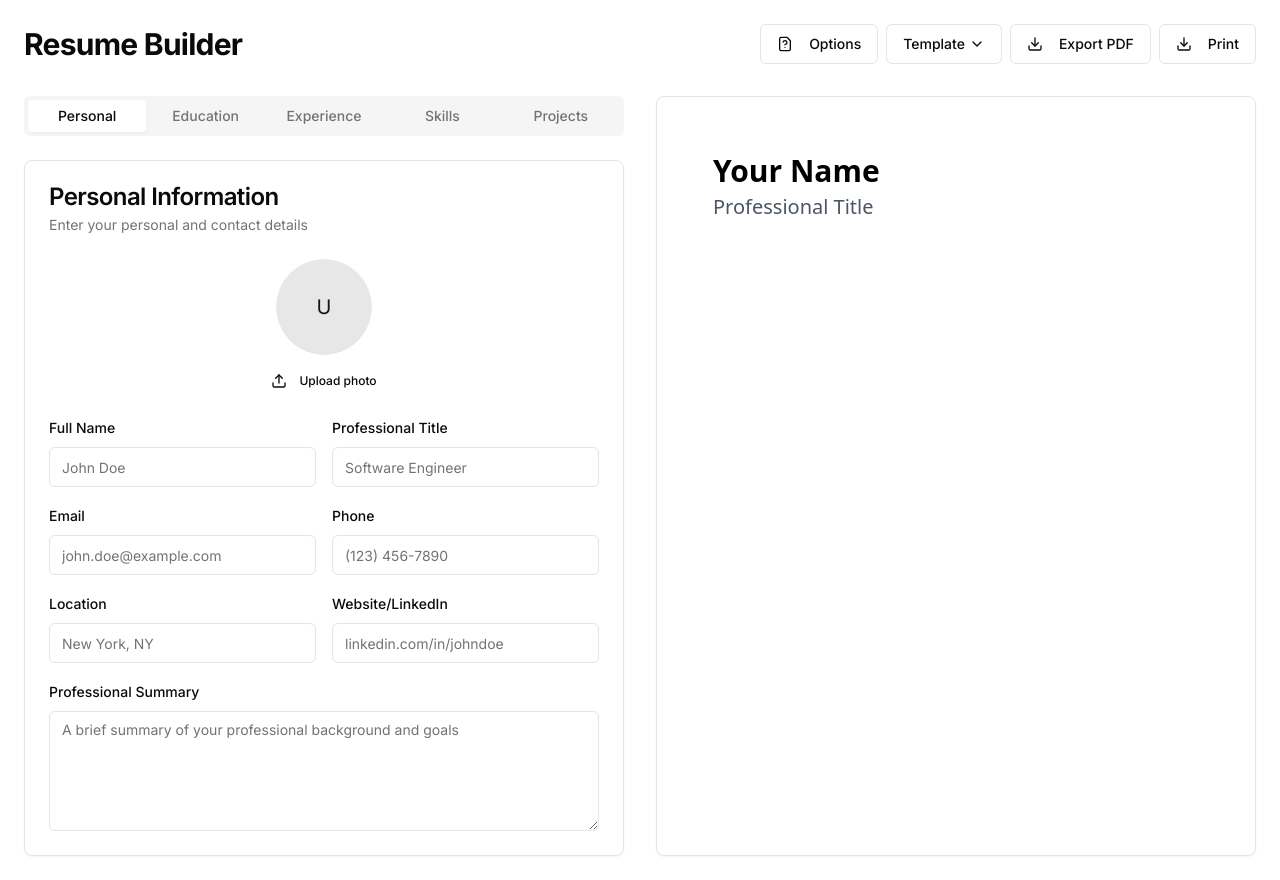
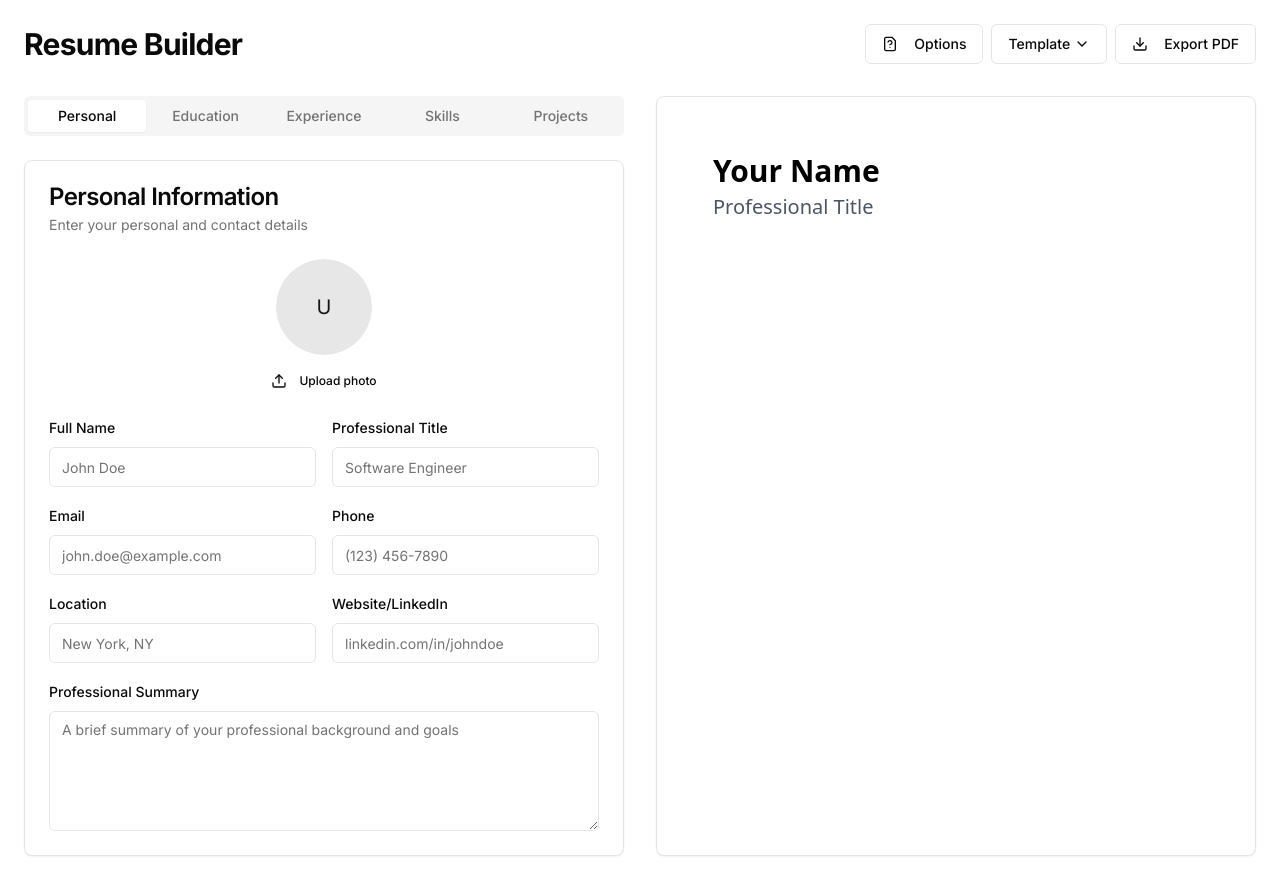
Before and after one commit to Ezra003/resume-builder-2025, a Next.js app: page / in a window 1280 px wide. Built offline with nearby package versions, Linux system fonts and the light colour scheme.

Commit message:
removedd the print button

```diff
--- a/app/page.tsx
+++ b/app/page.tsx
@@ -65,95 +65,6 @@ export default function ResumePage() {
       }
     }
   }, [setResumeData, toast])
-
-  const handlePrint = () => {
-    if (previewRef.current) {
-      const printWindow = window.open("", "_blank")
-      if (printWindow) {
-        printWindow.document.write(`
-          <html>
-            <head>
-              <title>${resumeData.personalInfo.name || "Resume"}</title>
-              <style>
-                body { font-family: Arial, sans-serif; margin: 0; padding: 0; }
-                .resume-container { max-width: 800px; margin: 0 auto; padding: 20px; }
-                h1 { font-size: 24px; margin-bottom: 5px; }
-                h2 { font-size: 18px; color: #666; margin-bottom: 15px; }
-                h3 { font-size: 16px; margin-bottom: 10px; border-bottom: 1px solid #ddd; padding-bottom: 5px; }
-                .contact-info { display: flex; flex-wrap: wrap; gap: 15px; font-size: 14px; color: #666; margin-bottom: 20px; }
-                .section { margin-bottom: 20px; }
-                .item { margin-bottom: 15px; }
-                .item-header { display: flex; justify-content: space-between; }
-                .item-title { font-weight: bold; }
-                .item-subtitle { color: #666; }
-                .item-date { font-size: 14px; color: #666; }
-                .item-description { font-size: 14px; margin-top: 5px; }
-                .skills-list { display: flex; flex-wrap: wrap; gap: 8px; }
-                .skill-item { background: #f0f0f0; padding: 5px 10px; border-radius: 15px; font-size: 14px; }
-                @media print {
-                  body { -webkit-print-color-adjust: exact; }
-                  .no-print { display: none; }
-                }
-              </style>
-            </head>
-            <body onload="window.print();window.close()">
-              <div class="resume-container">
-                <h1>${resumeData.personalInfo.name || "Your Name"}</h1>
-                <div class="contact-info">
-                  ${resumeData.personalInfo.email ? `<div>Email: ${resumeData.personalInfo.email}</div>` : ''}
-                  ${resumeData.personalInfo.phone ? `<div>Phone: ${resumeData.personalInfo.phone}</div>` : ''}
-                  ${resumeData.personalInfo.location ? `<div>Location: ${resumeData.personalInfo.location}</div>` : ''}
-                  ${resumeData.personalInfo.website ? `<div>Website: ${resumeData.personalInfo.website}</div>` : ''}
-                </div>
-                ${Object.entries(resumeData).map(([section, data]) => {
-                  if (section === 'personalInfo') return ''
-                  if (!data || (Array.isArray(data) && data.length === 0)) return ''
-
-                  // Handle different section types
-                  const sectionData = Array.isArray(data) ? data : [data]
-                  return `
-                    <div class="section">
-                      <h2>${section.charAt(0).toUpperCase() + section.slice(1)}</h2>
-                      ${sectionData.map((item: any) => {
-                        if (section === 'skills') {
-                          return `
-                            <div class="skills-list">
-                              ${item.name ? `<div class="skill-item">${item.name}</div>` : ''}
-                            </div>
-                          `
-                        }
-                        return `
-                          <div class="item">
-                            <div class="item-header">
-                              <div class="item-title">
-                                ${section === 'education' ? (item as Education).institution :
-                                 section === 'experience' ? (item as Experience).position :
-                                 section === 'projects' ? (item as Project).name :
-                                 (item as any).title}
-                              </div>
-                              ${section === 'education' ?
-                                `${(item as Education).startDate}${(item as Education).endDate ? ` - ${(item as Education).endDate}` : ''}` :
-                                section === 'experience' ?
-                                `${(item as Experience).startDate}${(item as Experience).endDate ? ` - ${(item as Experience).endDate}` : ''}` :
-                                ''}
-                            </div>
-                            ${section === 'experience' ?
-                              `<div class="item-subtitle">${(item as Experience).company}</div>` : ''}
-                            ${(item as any).description ? `<div class="item-description">${(item as any).description}</div>` : ''}
-                          </div>
-                        `
-                      }).join('')}
-                    </div>
-                  `
-                }).join('')}
-              </div>
-            </body>
-          </html>
-        `)
-        printWindow.document.close()
-      }
-    }
-  }
 
   const saveToLocalStorage = () => {
     try {
@@ -392,11 +303,6 @@ export default function ResumePage() {
             Export PDF
           </Button>
 
-          <Button onClick={handlePrint} variant="outline">
-            <Download className="mr-2 h-4 w-4" />
-            Print
-          </Button>
-
           <input type="file" ref={fileInputRef} onChange={importResumeData} accept=".json" className="hidden" />
         </div>
       </div>
```
